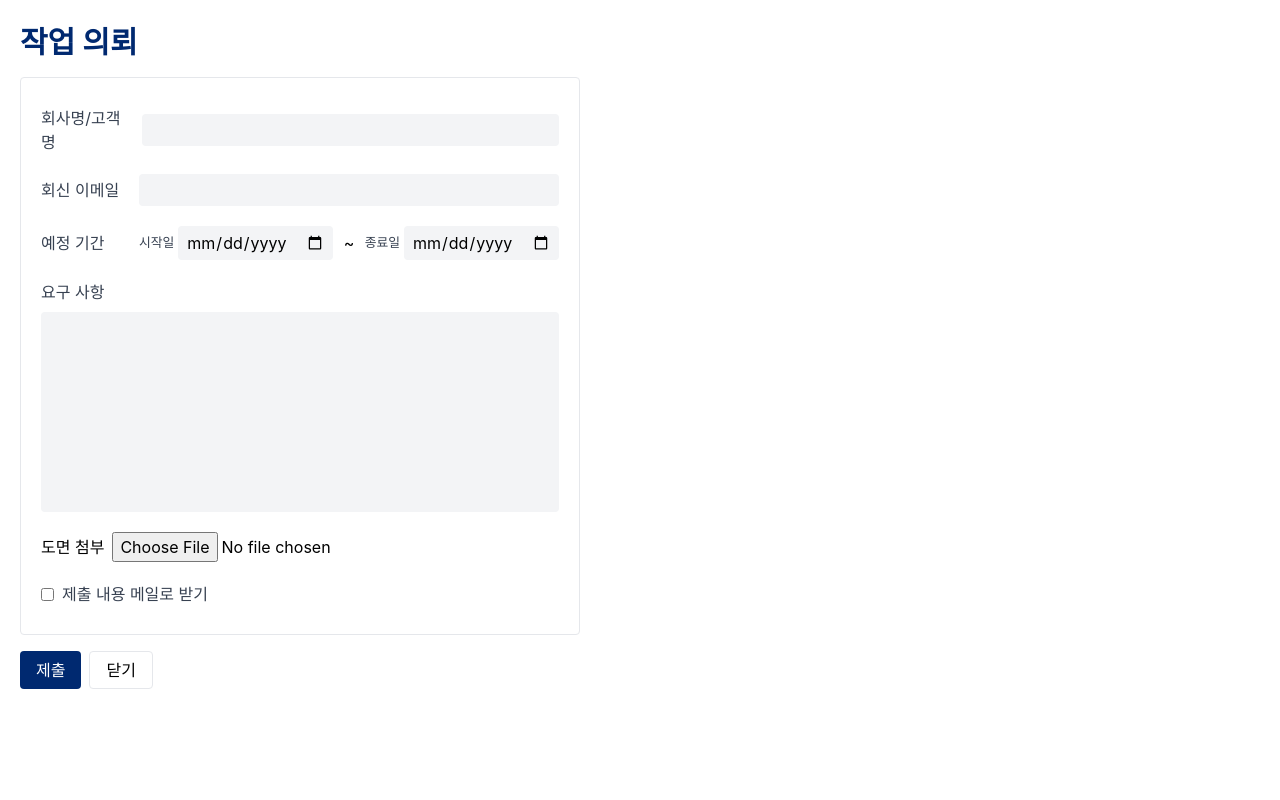
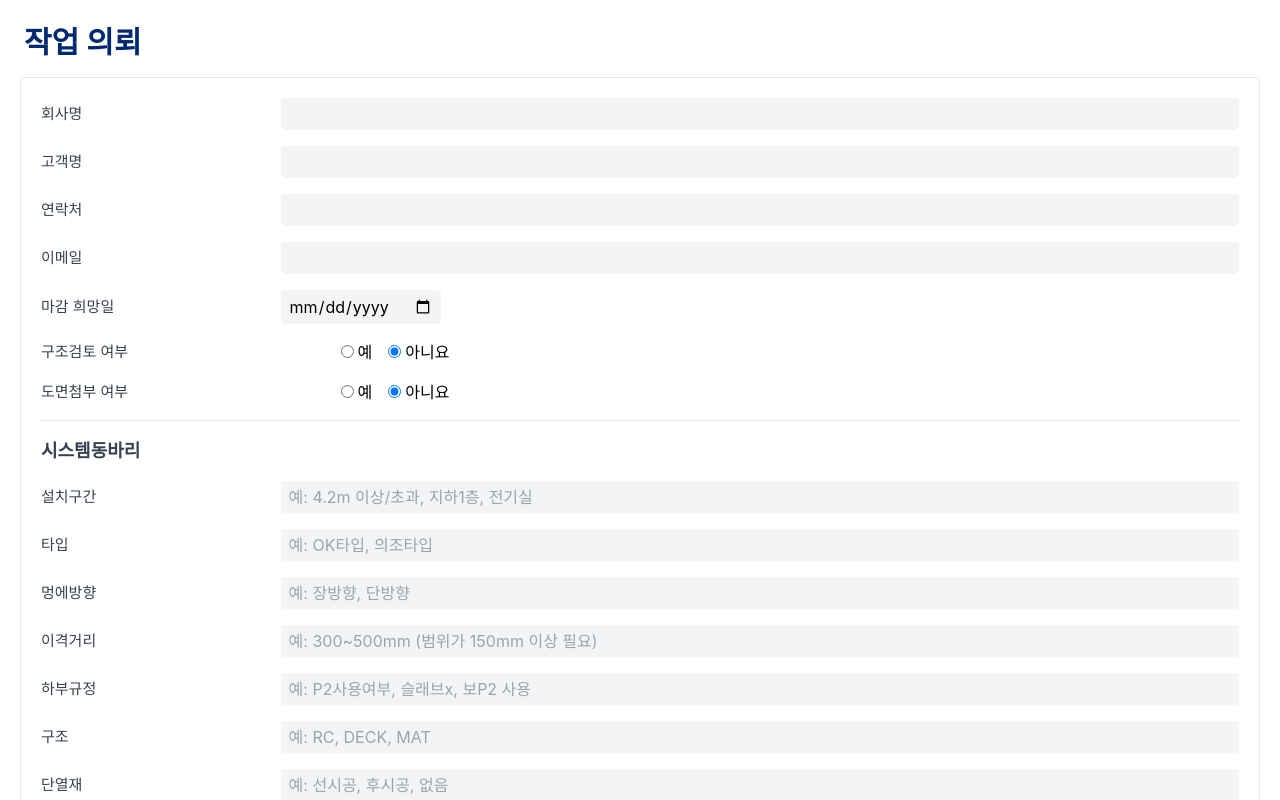
Before and after one commit to dlwhsk0/iLUZEN, a React (Create React App) app: page /request in a window 1280 px wide. Built offline with nearby package versions, Linux system fonts and the light colour scheme.

Commit message:
feat: 작업 의뢰 템플릿 변경

```diff
--- /dev/null
+++ b/src/components/RequestInput.jsx
@@ -0,0 +1,148 @@
+import React from 'react'
+import PropTypes from 'prop-types'
+
+export function RequestInputText({
+  title,
+  name,
+  value,
+  onChange,
+  type = 'text',
+  placeholder = '',
+}) {
+  return (
+    <div className='flex items-center justify-between'>
+      <span className='w-[20%] text-gray-700 text-[15px]'>{title}</span>
+      <input
+        className='w-[80%] bg-gray-100 rounded px-2 py-1'
+        type={type}
+        name={name}
+        value={value}
+        onChange={onChange}
+        placeholder={placeholder}
+      />
+    </div>
+  )
+}
+
+RequestInputText.propTypes = {
+  title: PropTypes.string.isRequired,
+  name: PropTypes.string.isRequired,
+  value: PropTypes.string.isRequired,
+  onChange: PropTypes.func.isRequired,
+  type: PropTypes.string,
+  placeholder: PropTypes.string,
+}
+
+export function RequestCheckBox({ label, name, checked, onChange }) {
+  return (
+    <div className='flex items-center'>
+      <span className='w-[20%] text-gray-700 text-[15px]'>{label}</span>
+      <input
+        type='checkbox'
+        name={name}
+        checked={checked}
+        onChange={onChange}
+      />
+    </div>
+  )
+}
+
+RequestCheckBox.propTypes = {
+  label: PropTypes.string.isRequired,
+  name: PropTypes.string.isRequired,
+  checked: PropTypes.bool.isRequired,
+  onChange: PropTypes.func.isRequired,
+}
+
+export function RequestTextarea({
+  label,
+  name,
+  value,
+  onChange,
+  placeholder = '',
+  rows = 4, // 기본 행 수를 4로 설정
+}) {
+  return (
+    <div className='flex flex-col items-start justify-between gap-2'>
+      <span className='text-gray-700 text-[15px]'>{label}</span>
+      <textarea
+        className='w-full bg-gray-100 rounded px-3 py-2 text-black resize-none'
+        name={name}
+        value={value}
+        onChange={onChange}
+        placeholder={placeholder}
+        rows={rows}
+      />
+    </div>
+  )
+}
+
+RequestTextarea.propTypes = {
+  label: PropTypes.string.isRequired,
+  name: PropTypes.string.isRequired,
+  value: PropTypes.string.isRequired,
+  onChange: PropTypes.func.isRequired,
+  placeholder: PropTypes.string,
+  rows: PropTypes.number,
+}
+
+export function RequestDate({ label, name, value, onChange }) {
+  return (
+    <div className='flex items-center'>
+      <span className='w-[20%] text-gray-700 text-[15px]'>{label}</span>
+      <input
+        className='w-[160px] bg-gray-100 rounded px-2 py-1'
+        type='date'
+        name={name}
+        value={value}
+        onChange={onChange}
+      />
+    </div>
+  )
+}
+
+RequestDate.propTypes = {
+  label: PropTypes.string.isRequired,
+  name: PropTypes.string.isRequired,
+  value: PropTypes.string.isRequired,
+  onChange: PropTypes.func.isRequired,
+}
+
+export function RequestRadioButtons({ label, name, value, onChange }) {
+  return (
+    <div className='flex items-center'>
+      <span className='w-[25%] text-gray-700 text-[15px]'>{label}</span>
+      <div className='w-[75%] flex items-center gap-4'>
+        <label>
+          <input
+            className='mr-1'
+            type='radio'
+            name={name}
+            value={true}
+            checked={value === true}
+            onChange={onChange}
+          />
+          예
+        </label>
+        <label>
+          <input
+            className='mr-1'
+            type='radio'
+            name={name}
+            value={false}
+            checked={value === false}
+            onChange={onChange}
+          />
+          아니요
+        </label>
+      </div>
+    </div>
+  )
+}
+
+RequestRadioButtons.propTypes = {
+  label: PropTypes.string.isRequired,
+  name: PropTypes.string.isRequired,
+  value: PropTypes.bool.isRequired,
+  onChange: PropTypes.func.isRequired,
+}
--- a/src/pages/request/Request.jsx
+++ b/src/pages/request/Request.jsx
@@ -1,29 +1,106 @@
 import React, { useState } from 'react'
 import emailjs from 'emailjs-com'
+import {
+  RequestInputText,
+  RequestTextarea,
+  RequestDate,
+  RequestRadioButtons,
+} from '../../components/RequestInput'
 
 export default function RequestForm() {
   const [formData, setFormData] = useState({
-    companyName: '',
-    contact: '',
-    startDate: '',
-    endDate: '',
-    requirements: '',
-    file: null,
-    sendCopy: false,
+    companyName: '', // 회사명
+    customerName: '', // 고객명
+    contact: '', // 연락처
+    email: '', // 이메일
+    dueDate: '', // 마감희망일
+    structureReview: false, // 구조검토 여부
+    attachedDrawing: false, // 도면첨부 여부
+    systemDongbari: {
+      // 시스템동바리
+      installationArea: '', // 설치구간
+      type: '', // 타입
+      yokeDirection: '', // 멍에방향
+      spacing: '', // 이격거리
+      lowerRegulation: '', // 하부규정
+      structureType: '', // 구조
+      insulation: '', // 단열재
+      platform: '', // 발판
+      eyebrowInstallation: false, // 눈썹보 설치여부
+    },
+    systemScaffold: {
+      // 시스템비계
+      installationArea: '', // 설치구간
+      type: '', // 타입
+      yokeDirection: '', // 멍에방향
+      spacing: '', // 이격거리
+      lowerRegulation: '', // 하부규정
+      structureType: '', // 구조
+      insulation: '', // 단열재
+      platform: '', // 발판
+      eyebrowInstallation: false, // 눈썹보 설치여부
+    },
+    specialNotes: '', // 특이사항
   })
 
   const handleChange = (e) => {
-    const { name, value, type, checked } = e.target
+    const { name, value, type } = e.target
+    const keys = name.split('.')
+    if (keys.length === 2) {
       setFormData({
         ...formData,
-      [name]: type === 'checkbox' ? checked : value,
+        [keys[0]]: {
+          ...formData[keys[0]],
+          [keys[1]]: type === 'radio' ? value === 'true' : value,
+        },
+      })
+    } else {
+      setFormData({
+        ...formData,
+        [name]: type === 'radio' ? value === 'true' : value,
       })
     }
+  }
 
-  const handleFileChange = (e) => {
-    setFormData({
+  const sendEmails = (formData) => {
+    const templateParams = {
       ...formData,
-      file: e.target.files[0],
+      structureReview: formData.structureReview ? '예' : '아니요',
+      attachedDrawing: formData.attachedDrawing ? '예' : '아니요',
+      systemDongbari: {
+        ...formData.systemDongbari,
+        eyebrowInstallation: formData.systemDongbari.eyebrowInstallation
+          ? '예'
+          : '아니요',
+      },
+      systemScaffold: {
+        ...formData.systemScaffold,
+        eyebrowInstallation: formData.systemScaffold.eyebrowInstallation
+          ? '예'
+          : '아니요',
+      },
+    }
+
+    const adminEmailPromise = emailjs.send(
+      process.env.REACT_APP_EMAILJS_SERVICE_ID,
+      process.env.REACT_APP_EMAILJS_ADMIN_TEMPLATE_ID,
+      templateParams,
+      process.env.REACT_APP_EMAILJS_API_KEYS
+    )
+
+    const customerEmailPromise = emailjs.send(
+      process.env.REACT_APP_EMAILJS_SERVICE_ID,
+      process.env.REACT_APP_EMAILJS_CUSTOMER_TEMPLATE_ID,
+      templateParams,
+      process.env.REACT_APP_EMAILJS_API_KEYS
+    )
+
+    Promise.all([adminEmailPromise, customerEmailPromise])
+      .then((responses) => {
+        alert('이메일 전송이 완료되었습니다.')
+      })
+      .catch((err) => {
+        console.error('Failed to send one or more emails:', err)
       })
   }
 
@@ -33,38 +110,7 @@ export default function RequestForm() {
     const confirmSubmit = window.confirm('제출하시겠습니까?')
 
     if (confirmSubmit) {
-      const templateParams = {
-        companyName: formData.companyName,
-        contact: formData.contact,
-        startDate: formData.startDate,
-        endDate: formData.endDate,
-        requirements: formData.requirements,
-        file: formData.file ? formData.file.name : 'No file attached',
-      }
-
-      const sendAdminEmail = emailjs.send(
-        process.env.REACT_APP_EMAILJS_SERVICE_ID,
-        process.env.REACT_APP_EMAILJS_ADMIN_TEMPLATE_ID,
-        templateParams,
-        process.env.REACT_APP_EMAILJS_API_KEYS
-      )
-
-      const sendCustomerEmail = formData.sendCopy
-        ? emailjs.send(
-            process.env.REACT_APP_EMAILJS_SERVICE_ID,
-            process.env.REACT_APP_EMAILJS_CUSTOMER_TEMPLATE_ID,
-            { ...templateParams, contact: formData.contact },
-            process.env.REACT_APP_EMAILJS_API_KEYS
-          )
-        : Promise.resolve() // sendCopy가 false일 경우 성공 처리
-
-      Promise.all([sendAdminEmail, sendCustomerEmail])
-        .then(() => {
-          alert('메일이 성공적으로 발송되었습니다.')
-        })
-        .catch(() => {
-          alert('메일 발송에 실패했습니다.')
-        })
+      sendEmails(formData)
     }
   }
 
@@ -76,80 +122,202 @@ export default function RequestForm() {
   }
 
   return (
-    <div className='w-[600px] h-[800px] p-5'>
-      <span className='text-[30px] text-[#002970] font-bold'>작업 의뢰</span>
+    <div className='w-full h-full p-5'>
+      <span className='text-[30px] text-[#002970] font-bold px-1'>
+        작업 의뢰
+      </span>
       <form
-        className='mt-3 flex flex-col gap-5 border rounded px-5 py-7'
+        className='mt-3 flex flex-col gap-4 border rounded p-5'
         onSubmit={handleSubmit}
       >
-        <div className='flex items-center justify-between gap-2'>
-          <span className='text-gray-700'>회사명/고객명</span>
-          <input
-            className='w-[420px] bg-gray-100 rounded px-2 py-1'
-            type='text'
+        <RequestInputText
+          title='회사명'
           name='companyName'
           value={formData.companyName}
           onChange={handleChange}
+          placeholder=''
         />
-        </div>
-        <div className='flex items-center justify-between gap-2'>
-          <span className='text-gray-700'>회신 이메일</span>
-          <input
-            className='w-[420px] bg-gray-100 rounded px-2 py-1'
-            type='email'
+        <RequestInputText
+          title='고객명'
+          name='customerName'
+          value={formData.customerName}
+          onChange={handleChange}
+          placeholder=''
+        />
+        <RequestInputText
+          title='연락처'
           name='contact'
           value={formData.contact}
           onChange={handleChange}
+          placeholder=''
         />
-        </div>
-        <div className='flex items-center justify-between gap-2'>
-          <span className='text-gray-700'>예정 기간</span>
-          <div className='w-[420px] flex gap-2 items-center justify-between'>
-            <div className='flex gap-1 items-center'>
-              <span className='text-[0.8rem] text-gray-700'>시작일</span>
-              <input
-                className='w-[155px] bg-gray-100 rounded px-2 py-1'
-                type='date'
-                name='startDate'
-                value={formData.startDate}
+        <RequestInputText
+          title='이메일'
+          name='email'
+          value={formData.email}
+          onChange={handleChange}
+          type='email'
+          placeholder=''
+        />
+        <RequestDate
+          label='마감 희망일'
+          name='dueDate'
+          value={formData.dueDate}
           onChange={handleChange}
         />
-            </div>
-            <span>~</span>
-            <div className='flex gap-1 items-center'>
-              <span className='text-[0.8rem] text-gray-700'>종료일</span>
-              <input
-                className='w-[155px] bg-gray-100 rounded px-2 py-1'
-                type='date'
-                name='endDate'
-                value={formData.endDate}
+        <RequestRadioButtons
+          label='구조검토 여부'
+          name='structureReview'
+          value={formData.structureReview}
           onChange={handleChange}
+          type='radio'
         />
-            </div>
-          </div>
-        </div>
-        <div className='flex flex-col items-start justify-between gap-2'>
-          <span className='text-gray-700'>요구 사항</span>
-          <textarea
-            className='w-full h-[200px] bg-gray-100 rounded px-3 py-2 text-black resize-none'
-            name='requirements'
-            value={formData.requirements}
+        <RequestRadioButtons
+          label='도면첨부 여부'
+          name='attachedDrawing'
+          value={formData.attachedDrawing}
           onChange={handleChange}
+          type='radio'
         />
-        </div>
-        <div>
-          <span className='mr-2'>도면 첨부</span>
-          <input type='file' name='file' onChange={handleFileChange} />
-        </div>
-        <div className='flex items-center gap-2'>
-          <input
-            type='checkbox'
-            name='sendCopy'
-            checked={formData.sendCopy}
+        <div className='w-full border-t' />
+        <span className='text-gray-700 text-lg font-bold'>시스템동바리</span>
+        <RequestInputText
+          title='설치구간'
+          name='systemDongbari.installationArea'
+          value={formData.systemDongbari.installationArea}
           onChange={handleChange}
+          placeholder='예: 4.2m 이상/초과, 지하1층, 전기실'
         />
-          <span className='text-gray-700'>제출 내용 메일로 받기</span>
-        </div>
+        <RequestInputText
+          title='타입'
+          name='systemDongbari.type'
+          value={formData.systemDongbari.type}
+          onChange={handleChange}
+          placeholder='예: OK타입, 의조타입'
+        />
+        <RequestInputText
+          title='멍에방향'
+          name='systemDongbari.yokeDirection'
+          value={formData.systemDongbari.yokeDirection}
+          onChange={handleChange}
+          placeholder='예: 장방향, 단방향'
+        />
+        <RequestInputText
+          title='이격거리'
+          name='systemDongbari.spacing'
+          value={formData.systemDongbari.spacing}
+          onChange={handleChange}
+          placeholder='예: 300~500mm (범위가 150mm 이상 필요)'
+        />
+        <RequestInputText
+          title='하부규정'
+          name='systemDongbari.lowerRegulation'
+          value={formData.systemDongbari.lowerRegulation}
+          onChange={handleChange}
+          placeholder='예: P2사용여부, 슬래브x, 보P2 사용'
+        />
+        <RequestInputText
+          title='구조'
+          name='systemDongbari.structureType'
+          value={formData.systemDongbari.structureType}
+          onChange={handleChange}
+          placeholder='예: RC, DECK, MAT'
+        />
+        <RequestInputText
+          title='단열재'
+          name='systemDongbari.insulation'
+          value={formData.systemDongbari.insulation}
+          onChange={handleChange}
+          placeholder='예: 선시공, 후시공, 없음'
+        />
+        <RequestInputText
+          title='발판'
+          name='systemDongbari.platform'
+          value={formData.systemDongbari.platform}
+          onChange={handleChange}
+          placeholder='예: 상단올발판, 벽체테두리발판, 없음'
+        />
+        <RequestRadioButtons
+          label='눈썹보 설치여부'
+          name='systemDongbari.eyebrowInstallation'
+          value={formData.systemDongbari.eyebrowInstallation}
+          onChange={handleChange}
+          type='radio'
+        />
+        <div className='w-full border-t' />
+        <span className='text-gray-700 text-lg font-bold'>시스템비계</span>
+        <RequestInputText
+          title='설치구간'
+          name='systemScaffold.installationArea'
+          value={formData.systemScaffold.installationArea}
+          onChange={handleChange}
+          placeholder='예: 4.2m 이상/초과, 지하1층, 전기실'
+        />
+        <RequestInputText
+          title='타입'
+          name='systemScaffold.type'
+          value={formData.systemScaffold.type}
+          onChange={handleChange}
+          placeholder='예: OK타입, 의조타입'
+        />
+        <RequestInputText
+          title='멍에방향'
+          name='systemScaffold.yokeDirection'
+          value={formData.systemScaffold.yokeDirection}
+          onChange={handleChange}
+          placeholder='예: 장방향, 단방향'
+        />
+        <RequestInputText
+          title='이격거리'
+          name='systemScaffold.spacing'
+          value={formData.systemScaffold.spacing}
+          onChange={handleChange}
+          placeholder='예: 300~500mm (범위가 150mm 이상 필요)'
+        />
+        <RequestInputText
+          title='하부규정'
+          name='systemScaffold.lowerRegulation'
+          value={formData.systemScaffold.lowerRegulation}
+          onChange={handleChange}
+          placeholder='예: P2사용여부, 슬래브x, 보P2 사용'
+        />
+        <RequestInputText
+          title='구조'
+          name='systemScaffold.structureType'
+          value={formData.systemScaffold.structureType}
+          onChange={handleChange}
+          placeholder='예: RC, DECK, MAT'
+        />
+        <RequestInputText
+          title='단열재'
+          name='systemScaffold.insulation'
+          value={formData.systemScaffold.insulation}
+          onChange={handleChange}
+          placeholder='예: 선시공, 후시공, 없음'
+        />
+        <RequestInputText
+          title='발판'
+          name='systemScaffold.platform'
+          value={formData.systemScaffold.platform}
+          onChange={handleChange}
+          placeholder='예: 상단올발판, 벽체테두리발판, 없음'
+        />
+        <RequestRadioButtons
+          label='눈썹보 설치여부'
+          name='systemScaffold.eyebrowInstallation'
+          value={formData.systemScaffold.eyebrowInstallation}
+          onChange={handleChange}
+          type='radio'
+        />
+
+        <RequestTextarea
+          label='특이사항'
+          name='specialNotes'
+          value={formData.specialNotes}
+          onChange={handleChange}
+          placeholder='특이사항 입력'
+          rows={4}
+        />
       </form>
       <div className='mt-4 flex gap-2'>
         <button
```
Also changed, not shown: src/pages/main/sections/Info.jsx (+11 -0 lines). Lines whose indentation alone changed are shown as unchanged.
